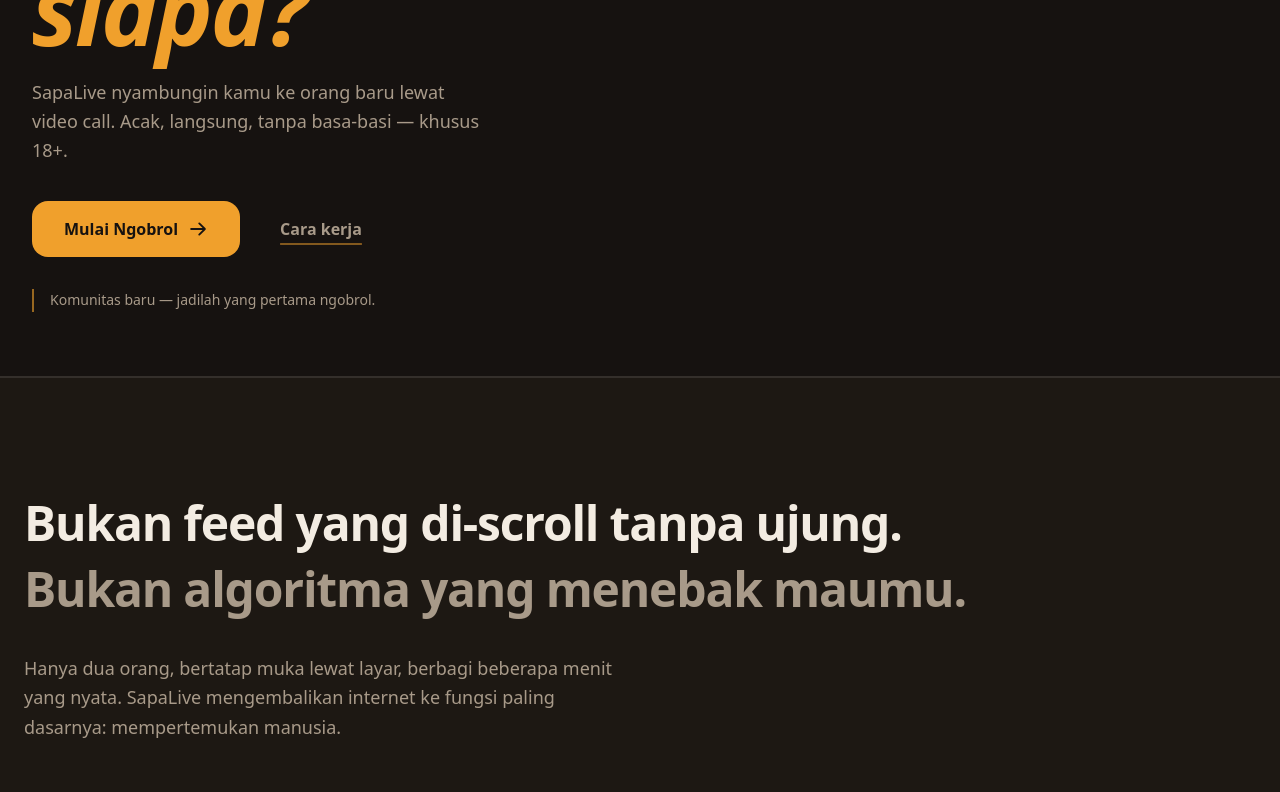
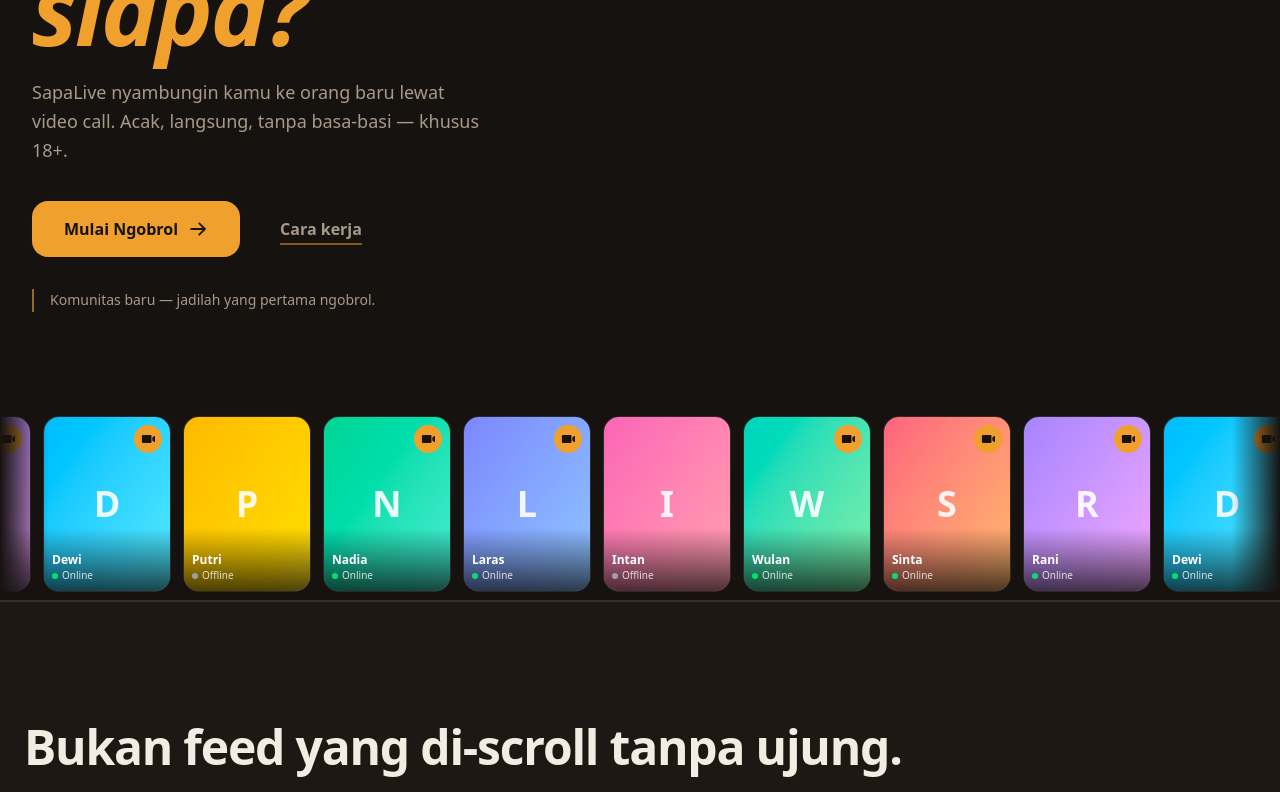
Before and after one commit to panglimaa09-a11y/sapa_live, a Next.js app: page / in a window 1280 px wide. Shown: the part 420-1212 px from the top of the page. Built offline with nearby package versions, Linux system fonts and the light colour scheme; no server answers.

Commit message:
Landing: tambah visual hero auto-scroll (strip preview video call)

```diff
--- a/components/Hero.tsx
+++ b/components/Hero.tsx
@@ -4,6 +4,7 @@
 import { ArrowRight } from "@phosphor-icons/react";
 import { useLang } from "../lib/i18n";
 import LiveCounter from "./LiveCounter";
+import HeroVisual from "./HeroVisual";
 
 export default function Hero() {
   const { t } = useLang();
@@ -53,6 +54,7 @@
           </p>
         </div>
       </div>
+      <HeroVisual />
     </section>
   );
 }
--- /dev/null
+++ b/components/HeroVisual.tsx
@@ -0,0 +1,86 @@
+"use client";
+
+import { useEffect, useState } from "react";
+import { VideoCamera } from "@phosphor-icons/react";
+
+/**
+ * Strip kartu preview video call yang auto-scroll horizontal.
+ * Visual abstrak (gradien + inisial) — tanpa foto orang asli.
+ */
+const PREVIEWS = [
+  { name: "Sinta", grad: "from-rose-400 to-orange-300", online: true },
+  { name: "Rani", grad: "from-violet-400 to-fuchsia-300", online: true },
+  { name: "Dewi", grad: "from-sky-400 to-cyan-300", online: true },
+  { name: "Putri", grad: "from-amber-400 to-yellow-300", online: false },
+  { name: "Nadia", grad: "from-emerald-400 to-teal-300", online: true },
+  { name: "Laras", grad: "from-indigo-400 to-blue-300", online: true },
+  { name: "Intan", grad: "from-pink-400 to-rose-300", online: false },
+  { name: "Wulan", grad: "from-teal-400 to-green-300", online: true },
+];
+
+function Card({ name, grad, online }: { name: string; grad: string; online: boolean }) {
+  return (
+    <div className="relative h-44 w-32 shrink-0 overflow-hidden rounded-2xl border border-white/10">
+      <div className={`flex h-full w-full items-center justify-center bg-gradient-to-br ${grad}`}>
+        <span className="text-4xl font-extrabold text-white/90">{name[0]}</span>
+      </div>
+      <div className="absolute inset-x-0 bottom-0 bg-gradient-to-t from-black/70 to-transparent p-2 pt-6">
+        <p className="truncate text-xs font-bold text-white">{name}</p>
+        <p className="flex items-center gap-1 text-[10px] font-medium text-white/80">
+          <span className={`h-1.5 w-1.5 rounded-full ${online ? "bg-green-400" : "bg-zinc-400"}`} />
+          {online ? "Online" : "Offline"}
+        </p>
+      </div>
+      {online && (
+        <div className="absolute right-2 top-2 flex h-7 w-7 items-center justify-center rounded-full bg-accent text-[#1a1208]">
+          <VideoCamera size={14} weight="fill" />
+        </div>
+      )}
+    </div>
+  );
+}
+
+export default function HeroVisual() {
+  const [paused, setPaused] = useState(false);
+  const doubled = [...PREVIEWS, ...PREVIEWS];
+
+  useEffect(() => {
+    if (paused) return;
+    const el = document.getElementById("hero-strip");
+    if (!el) return;
+    let raf: number;
+    let x = 0;
+    const speed = 0.6;
+    const step = () => {
+      x += speed;
+      const half = el.scrollWidth / 2;
+      if (x >= half) x -= half;
+      el.scrollLeft = x;
+      raf = requestAnimationFrame(step);
+    };
+    raf = requestAnimationFrame(step);
+    return () => cancelAnimationFrame(raf);
+  }, [paused]);
+
+  return (
+    <div
+      className="relative mt-10 overflow-hidden"
+      onMouseEnter={() => setPaused(true)}
+      onMouseLeave={() => setPaused(false)}
+      onTouchStart={() => setPaused(true)}
+      onTouchEnd={() => setPaused(false)}
+    >
+      <div
+        id="hero-strip"
+        className="flex gap-3 overflow-x-hidden pb-2"
+        style={{ scrollbarWidth: "none" }}
+      >
+        {doubled.map((p, i) => (
+          <Card key={i} name={p.name} grad={p.grad} online={p.online} />
+        ))}
+      </div>
+      <div className="pointer-events-none absolute inset-y-0 left-0 w-12 bg-gradient-to-r from-base to-transparent" />
+      <div className="pointer-events-none absolute inset-y-0 right-0 w-12 bg-gradient-to-l from-base to-transparent" />
+    </div>
+  );
+}
```
